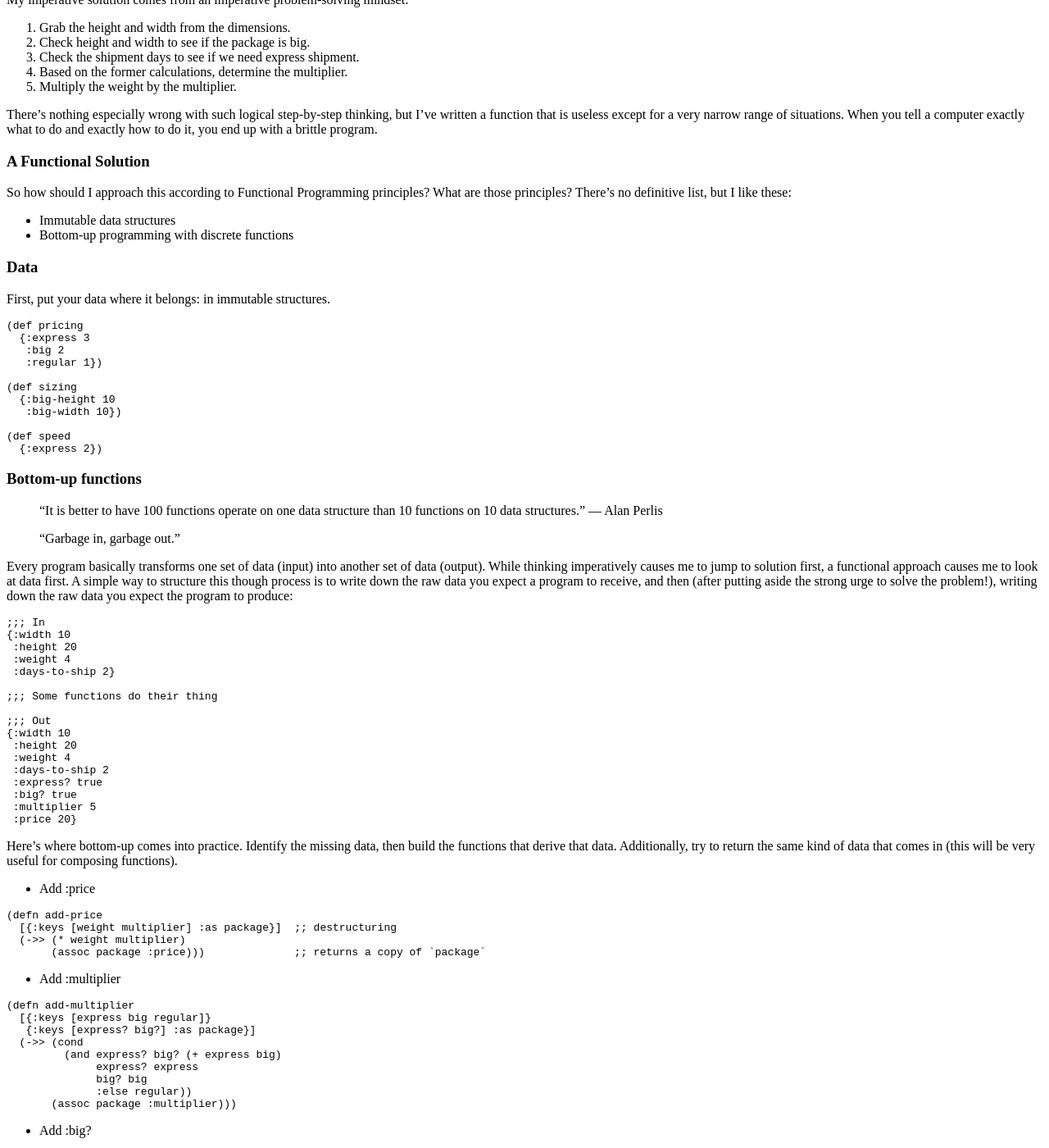
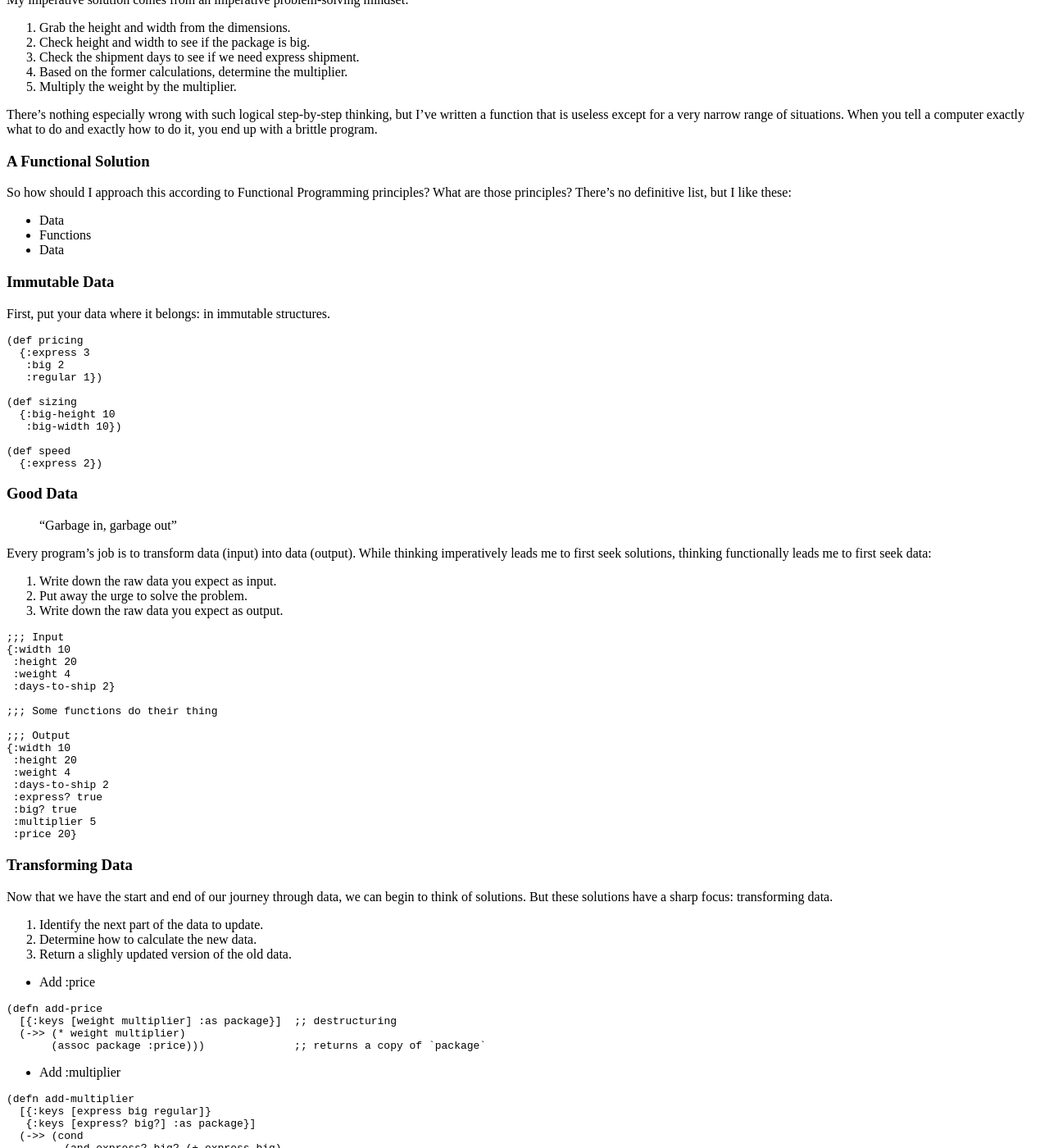
Before and after one commit to PlumpMath/wildermuthn.github.com, a Jekyll site: the page built from _posts/2016-01-26-let-gone-wild.md, in a window 1280 px wide and 1400 px high, scrolled down 365 px. Shown: the whole window at 82% size. Built offline with Jekyll 4.4.1, drawn with Linux system fonts in a browser that asks for light colours; Markdown is read by kramdown in place of the engine named in the settings.

Commit message:
More explanations

````diff
--- a/_posts/2016-01-26-let-gone-wild.md
+++ b/_posts/2016-01-26-let-gone-wild.md
@@ -36,10 +36,11 @@ There's nothing especially wrong with such logical step-by-step thinking, but I'
 
 So how should I approach this according to Functional Programming principles? What are those principles? There's no definitive list, but I like these:
 
-* Immutable data structures
-* Bottom-up programming with discrete functions
+* Data
+* Functions
+* Data
 
-### Data
+### Immutable Data
 
 First, put your data where it belongs: in immutable structures.
 
@@ -57,16 +58,18 @@ First, put your data where it belongs: in immutable structures.
   {:express 2})
 ```
 
-### Bottom-up functions
+### Good Data
 
-> "It is better to have 100 functions operate on one data structure than 10 functions on 10 data structures." — Alan Perlis
+> "Garbage in, garbage out"
 
-> "Garbage in, garbage out."
+Every program's job is to transform data (input) into data (output). While thinking imperatively leads me to first seek solutions, thinking functionally leads me to first seek data:
 
-Every program basically transforms one set of data (input) into another set of data (output). While thinking imperatively causes me to jump to solution first, a functional approach causes me to look at data first. A simple way to structure this though process is to write down the raw data you expect a program to receive, and then (after putting aside the strong urge to solve the problem!), writing down the raw data you expect the program to produce:
+1. Write down the raw data you expect as input.
+2. Put away the urge to solve the problem.
+3. Write down the raw data you expect as output.
 
 ```clj
-;;; In
+;;; Input
 {:width 10
  :height 20
  :weight 4
@@ -74,7 +77,7 @@ Every program basically transforms one set of data (input) into another set of d
 
 ;;; Some functions do their thing
 
-;;; Out
+;;; Output
 {:width 10
  :height 20
  :weight 4
@@ -85,7 +88,13 @@ Every program basically transforms one set of data (input) into another set of d
  :price 20}
 ```
 
-Here's where bottom-up comes into practice. Identify the missing data, then build the functions that derive that data. Additionally, try to return the same kind of data that comes in (this will be very useful for composing functions).
+### Transforming Data
+
+Now that we have the start and end of our journey through data, we can begin to think of solutions. But these solutions have a sharp focus: transforming data.
+
+1. Identify the next part of the data to update.
+2. Determine how to calculate the new data.
+3. Return a slighly updated version of the old data.
 
 * Add :price
 
````
